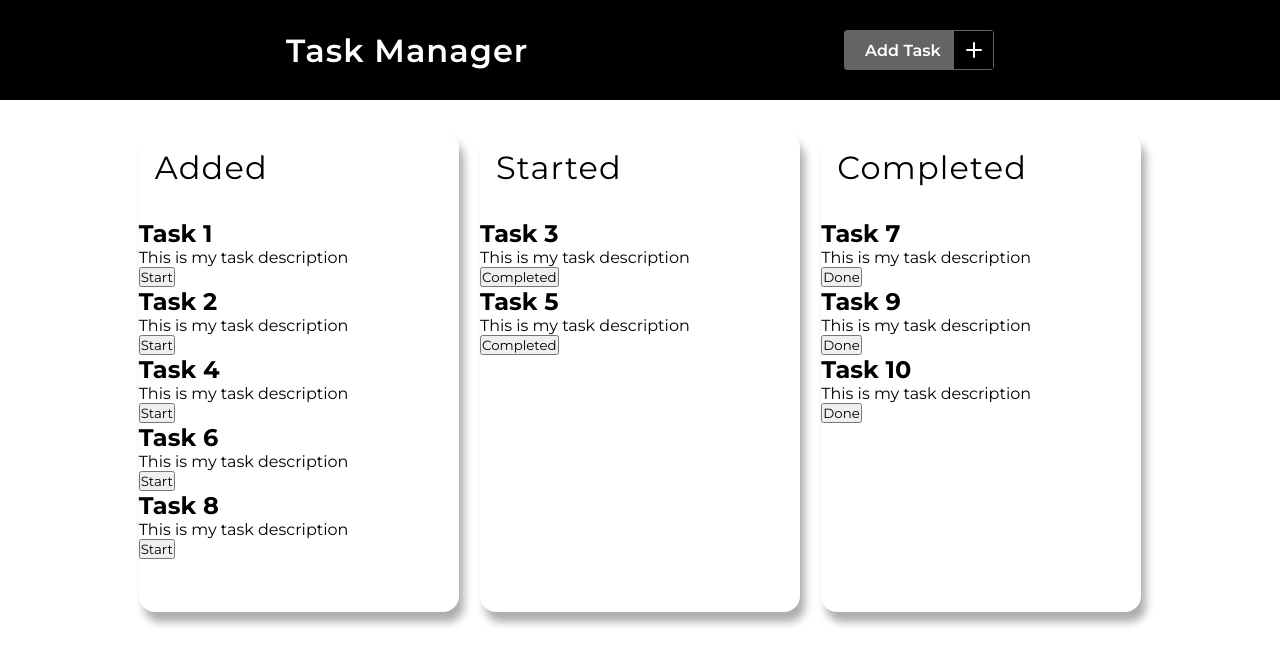
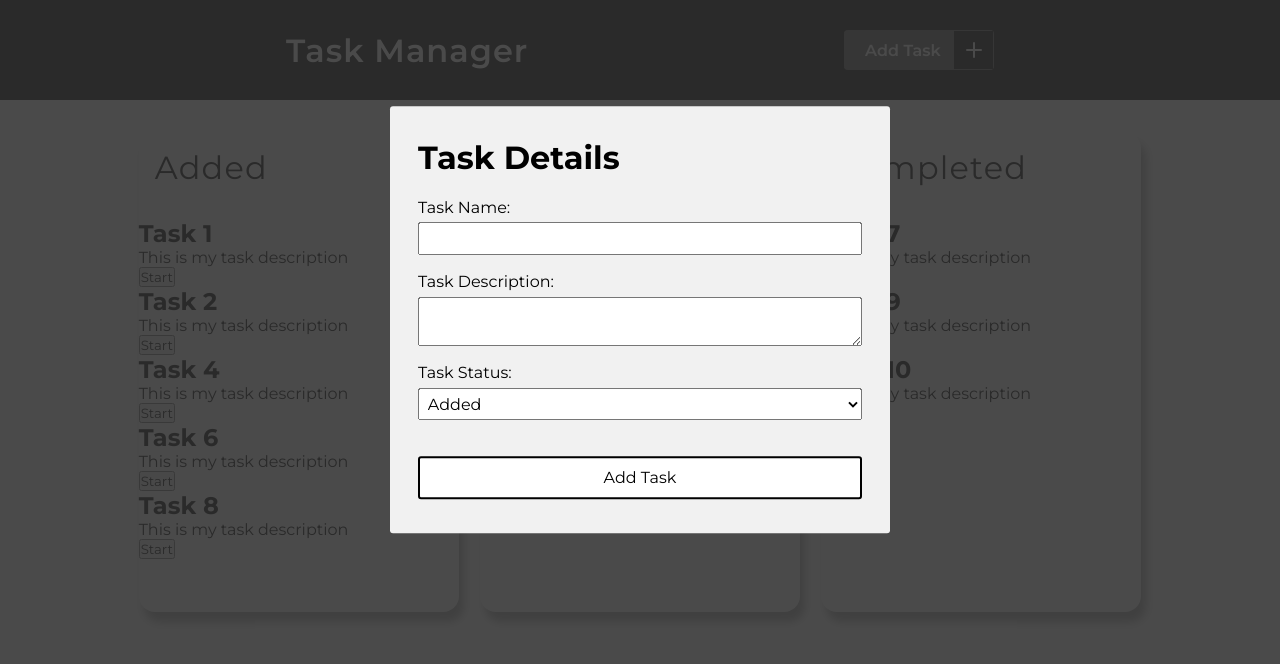
Before and after one commit to Ujjwal9025/task-management-app, a React (Create React App) app: page / in a window 1280 px wide. Both pictures are taken after a click on the button "Add Task". Shown: the top 664 px of the page. Built offline with nearby package versions, Linux system fonts and the light colour scheme.

Commit message:
Modal Ui complete

```diff
--- a/src/App.js
+++ b/src/App.js
@@ -1,7 +1,9 @@
 import React, { useState } from "react";
 import Navbar from "./components/Navbar";
 import TaskList from "./components/TaskList";
+import AddTaskModal from "./components/AddTask/AddTaskModal";
 import "./App.css"
+import { ModalContext } from "./Helper/Context";
 
 const initialTasks = [
   {
@@ -68,6 +70,8 @@ const initialTasks = [
 
 const App = () => {
   const [tasks, setTasks] = useState(initialTasks);
+  const [modal, setModal] = useState(false);
+
   const added = "added";
   const started = "started";
   const completed = "completed";
@@ -94,14 +98,15 @@ const App = () => {
   };
 
   return (
-    <div>
+    <ModalContext.Provider value={{modal, setModal}}>
       <Navbar />
       <section className="main-section">
         <TaskList status={added} tasks={tasks} handleStartButton={handleStartButton} handleCompletedButton={handleCompletedButton} handleDoneButton={handleDoneButton}/>
         <TaskList status={started} tasks={tasks} handleStartButton={handleStartButton} handleCompletedButton={handleCompletedButton} handleDoneButton={handleDoneButton}/>
         <TaskList status={completed} tasks={tasks} handleStartButton={handleStartButton} handleCompletedButton={handleCompletedButton} handleDoneButton={handleDoneButton}/>
       </section>
-    </div>
+      {modal && <AddTaskModal></AddTaskModal>}
+    </ModalContext.Provider>
   );
 };
 
--- /dev/null
+++ b/src/Helper/Context.js
@@ -0,0 +1,4 @@
+import { createContext } from "react";
+
+export const ModalContext = createContext(false);
+export const TaskContext = createContext({});
--- a/src/components/AddTask/AddTask.js
+++ b/src/components/AddTask/AddTask.js
@@ -1,9 +1,11 @@
-import React from "react";
+import React, { useContext } from "react";
 import "../../styles/AddTask.css";
+import { ModalContext } from "../../Helper/Context";
 
 const AddTask = () => {
+  const {modal, setModal} = useContext(ModalContext);
   return (
-    <button type="button" class="button">
+    <button type="button" class="button" onClick={()=>(setModal(!modal))}>
       <span class="button__text">Add Task</span>
       <span class="button__icon">
         <svg
--- /dev/null
+++ b/src/components/AddTask/AddTaskModal.js
@@ -0,0 +1,83 @@
+import React, { useState, useContext } from "react";
+import "../../styles/AddTaskModal.css";
+import { ModalContext } from "../../Helper/Context";
+
+const AddTaskModal = () => {
+  const {modal, setModal} = useContext(ModalContext);
+
+  const [task, setTask] = useState({
+    taskName: "",
+    taskDescription: "",
+    taskStatus: "",
+  });
+
+  // Define a function to handle input changes for task fields
+  const handleTaskChange = (e) => {
+    const { name, value } = e.target;
+    setTask((prevTask) => ({
+      ...prevTask,
+      [name]: value,
+    }));
+
+    if(task.taskStatus === ''){
+      task.taskStatus = 'added';
+    }
+  };
+
+  // Function to handle form submission
+  const handleSubmit = (e) => {
+    e.preventDefault();
+    setModal(false);
+    // Do something with the collected data, e.g., store it in state, send it to a server, etc.
+    console.log("Task:", task);
+  };
+
+  return (
+    <div className="modal">
+      <div className="overlay" onClick={() => setModal(false)}></div>
+      <div className="modal-content">
+        <h1>Task Details</h1>
+        <form onSubmit={handleSubmit}>
+          {/* Task Name input */}
+          <label>
+            Task Name:
+            <input
+              type="text"
+              name="taskName"
+              value={task.taskName}
+              onChange={handleTaskChange}
+            />
+          </label>
+
+          {/* Task Description input */}
+          <label>
+            Task Description:
+            <textarea
+              name="taskDescription"
+              value={task.taskDescription}
+              onChange={handleTaskChange}
+            />
+          </label>
+
+          {/* Task Status selection */}
+          <label>
+            Task Status:
+            <select
+              name="taskStatus"
+              value={task.taskStatus}
+              onChange={handleTaskChange}
+            >
+              <option value="added">Added</option>
+              <option value="started">Started</option>
+            </select>
+          </label>
+
+          {/* Submit button */}
+          <button className="ov-btn-slide-left submit-btn">Add Task</button>
+        </form>
+      </div>
+    </div>
+  );
+};
+
+export default AddTaskModal;
--- a/src/components/Navbar.js
+++ b/src/components/Navbar.js
@@ -13,4 +13,4 @@ const Navbar = () => {
   )
 }
 
-export default Navbar
+export default Navbar;
--- /dev/null
+++ b/src/styles/AddTaskModal.css
@@ -0,0 +1,118 @@
+body.active-modal {
+  overflow-y: hidden;
+}
+
+.btn-modal {
+  padding: 10px 20px;
+  display: block;
+  margin: 100px auto 0;
+  font-size: 18px;
+}
+
+.modal,
+.overlay {
+  width: 100vw;
+  height: 100vh;
+  top: 0;
+  left: 0;
+  right: 0;
+  bottom: 0;
+  position: fixed;
+}
+
+.overlay {
+  background: rgba(49, 49, 49, 0.875);
+}
+
+.modal-content {
+  position: absolute;
+  top: 40%;
+  left: 50%;
+  transform: translate(-50%, -50%);
+  line-height: 1.4;
+  background: #f1f1f1;
+  padding: 14px 28px;
+  border-radius: 3px;
+  max-width: 600px;
+  min-width: 500px;
+
+  h1{
+    margin: 1rem 0;
+  }
+
+  form {
+    display: flex;
+    flex-direction: column;
+    gap: 1rem;
+
+    label{
+      display: flex;
+      flex-direction: column;
+      gap: 0.2rem;
+
+      input, textarea, select {
+        font-size: 1rem;
+        padding: 0.3rem;
+        resize:vertical;
+
+        option{
+          padding: 1rem;
+        }
+      }
+    }
+  }
+}
+
+.close-modal {
+  position: absolute;
+  top: 10px;
+  right: 10px;
+  padding: 5px 7px;
+}
+
+.submit-btn {
+  text-decoration: none;
+  cursor: pointer;
+  margin: 20px 0;
+  font-size: 1rem;
+}
+
+.ov-btn-slide-left {
+  background: #fff;
+  color: black;
+  border: 2px solid black;
+  padding: 10px 20px;
+  border-radius: 3px;
+  position: relative;
+  z-index: 1;
+  overflow: hidden;
+  display: inline-block;
+}
+
+.ov-btn-slide-left:hover {
+  color: #fff;
+}
+
+.ov-btn-slide-left::after {
+  content: "";
+  background: black;
+  position: absolute;
+  z-index: -1;
+  padding: 16px 20px;
+  display: block;
+  top: 0;
+  bottom: 0;
+  left: -100%;
+  right: 100%;
+  -webkit-transition: all 0.35s;
+  transition: all 0.35s;
+}
+
+.ov-btn-slide-left:hover::after {
+  left: 0;
+  right: 0;
+  top: 0;
+  bottom: 0;
+  -webkit-transition: all 0.35s;
+  transition: all 0.35s;
+}
```
